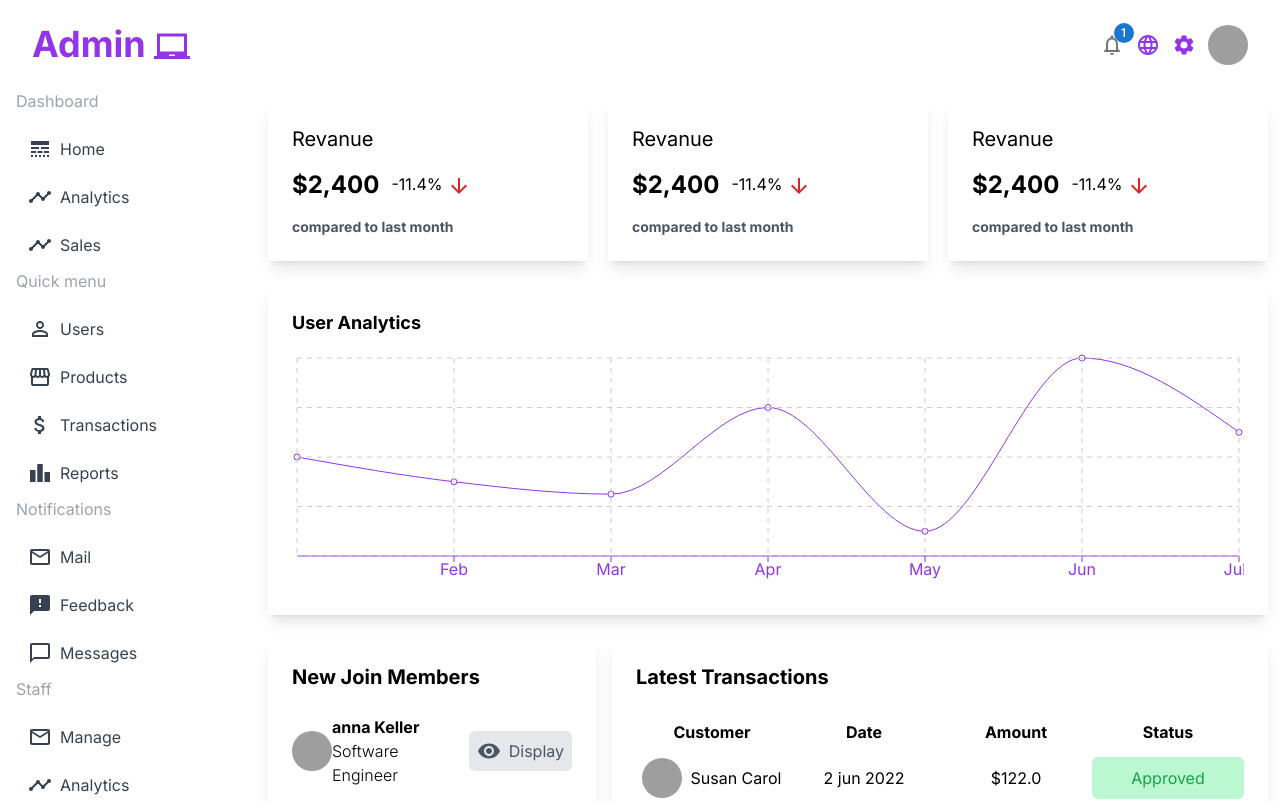
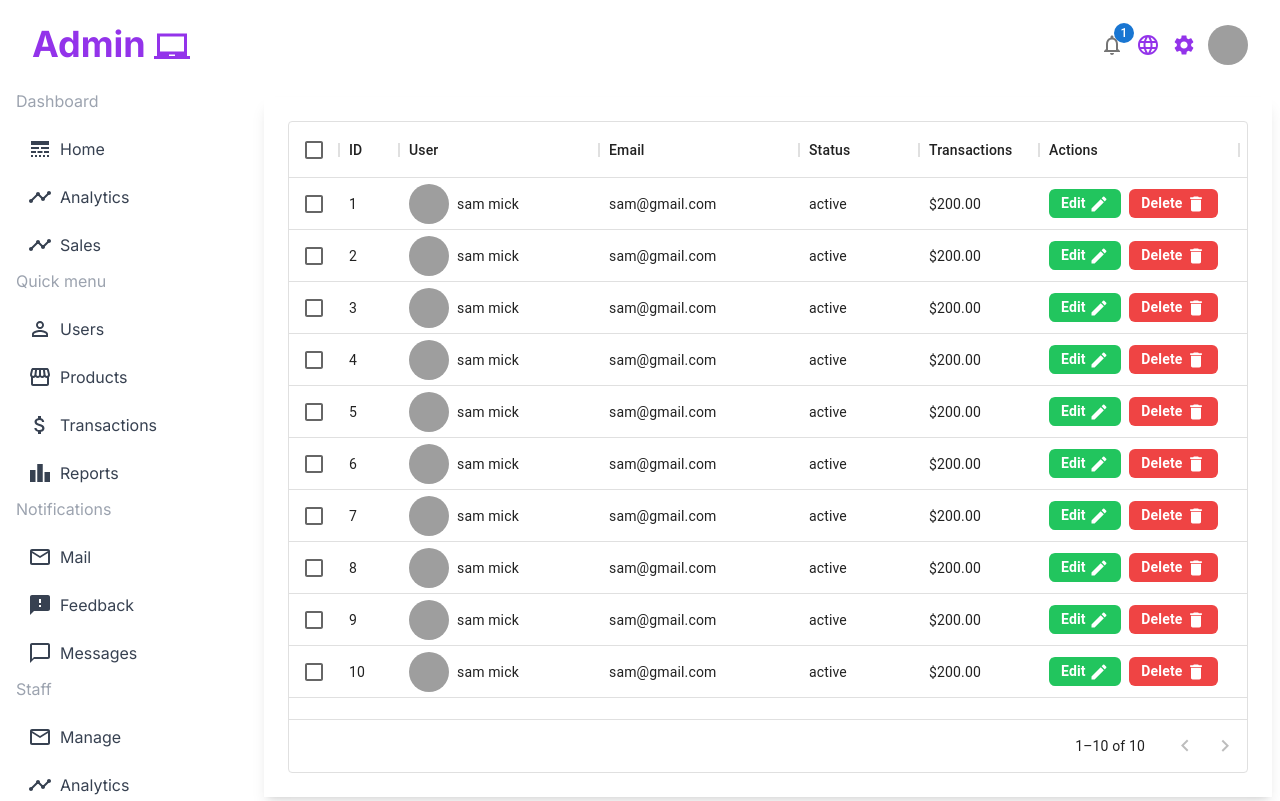
Before and after one commit to mohamed7799/react-admin-dashboard, a React (Create React App) app: page /users in a window 1280 px wide. Shown: the top 801 px of the page. Built offline with nearby package versions, Linux system fonts and the light colour scheme; grey boxes are pictures that could not be loaded.

Commit message:
build users page/component(UI)

```diff
--- a/package.json
+++ b/package.json
@@ -7,11 +7,13 @@
     "@emotion/styled": "^11.10.5",
     "@mui/icons-material": "^5.10.16",
     "@mui/material": "^5.10.17",
+    "@mui/x-data-grid": "^5.17.14",
     "@testing-library/jest-dom": "^5.16.5",
     "@testing-library/react": "^13.4.0",
     "@testing-library/user-event": "^13.5.0",
     "react": "^18.2.0",
     "react-dom": "^18.2.0",
+    "react-router-dom": "^6.4.5",
     "react-scripts": "5.0.1",
     "recharts": "^2.2.0",
     "web-vitals": "^2.1.4"
--- a/src/App.jsx
+++ b/src/App.jsx
@@ -1,6 +1,8 @@
+import { Route, Routes } from "react-router-dom";
 import SideBar from "./components/sideBar";
 import TopBar from "./components/TopBar";
 import Home from "./pages/home";
+import Users from "./pages/usres";
 
 const App = () => {
   return (
@@ -12,7 +14,10 @@ const App = () => {
         </div>
 
         <div className="flex-[4_4_0%] ">
-          <Home></Home>
+          <Routes>
+            <Route path="/home" element={<Home />} />
+            <Route path="/users" element={<Users />} />
+          </Routes>
         </div>
       </div>
     </main>
--- a/src/components/sideBar.jsx
+++ b/src/components/sideBar.jsx
@@ -10,6 +10,7 @@ import {
   ChatBubbleOutline,
   Error,
 } from "@mui/icons-material";
+import { Link } from "react-router-dom";
 
 const SideBar = () => {
   return (
@@ -17,9 +18,13 @@ const SideBar = () => {
       <div>
         <h3 className="sideBar-menu-title ">Dashboard</h3>
         <ul className=" text-gray-700">
-          <li className="sideBar-menu-list-item">
-            <LineStyle /> <span>Home</span>
-          </li>
+          <Link to="/home">
+            <li className="sideBar-menu-list-item">
+              <LineStyle />
+
+              <span>Home</span>
+            </li>
+          </Link>
           <li className="sideBar-menu-list-item">
             <Timeline />
             <span> Analytics</span>
@@ -33,9 +38,11 @@ const SideBar = () => {
       <div>
         <h3 className="sideBar-menu-title ">Quick menu</h3>
         <ul className=" text-gray-700">
-          <li className="sideBar-menu-list-item">
-            <PersonOutline /> <span>Users</span>
-          </li>
+          <Link to="/users">
+            <li className="sideBar-menu-list-item">
+              <PersonOutline /> <span>Users</span>
+            </li>
+          </Link>
           <li className="sideBar-menu-list-item">
             <Storefront />
             <span> Products</span>
--- /dev/null
+++ b/src/data/dummyData.js
@@ -0,0 +1,92 @@
+export const rows = [
+  {
+    id: 1,
+    username: "sam mick",
+    avatar:
+      "https://images.unsplash.com/photo-1570295999919-56ceb5ecca61?ixlib=rb-4.0.3&ixid=MnwxMjA3fDB8MHxwaG90by1wYWdlfHx8fGVufDB8fHx8&auto=format&fit=crop&w=580&q=80",
+    email: "sam@gmail.com",
+    status: "active",
+    transactions: "$200.00",
+  },
+  {
+    id: 2,
+    username: "sam mick",
+    avatar:
+      "https://images.unsplash.com/photo-1570295999919-56ceb5ecca61?ixlib=rb-4.0.3&ixid=MnwxMjA3fDB8MHxwaG90by1wYWdlfHx8fGVufDB8fHx8&auto=format&fit=crop&w=580&q=80",
+    email: "sam@gmail.com",
+    status: "active",
+    transactions: "$200.00",
+  },
+  {
+    id: 3,
+    username: "sam mick",
+    avatar:
+      "https://images.unsplash.com/photo-1570295999919-56ceb5ecca61?ixlib=rb-4.0.3&ixid=MnwxMjA3fDB8MHxwaG90by1wYWdlfHx8fGVufDB8fHx8&auto=format&fit=crop&w=580&q=80",
+    email: "sam@gmail.com",
+    status: "active",
+    transactions: "$200.00",
+  },
+  {
+    id: 4,
+    username: "sam mick",
+    avatar:
+      "https://images.unsplash.com/photo-1570295999919-56ceb5ecca61?ixlib=rb-4.0.3&ixid=MnwxMjA3fDB8MHxwaG90by1wYWdlfHx8fGVufDB8fHx8&auto=format&fit=crop&w=580&q=80",
+    email: "sam@gmail.com",
+    status: "active",
+    transactions: "$200.00",
+  },
+  {
+    id: 5,
+    username: "sam mick",
+    avatar:
+      "https://images.unsplash.com/photo-1570295999919-56ceb5ecca61?ixlib=rb-4.0.3&ixid=MnwxMjA3fDB8MHxwaG90by1wYWdlfHx8fGVufDB8fHx8&auto=format&fit=crop&w=580&q=80",
+    email: "sam@gmail.com",
+    status: "active",
+    transactions: "$200.00",
+  },
+  {
+    id: 6,
+    username: "sam mick",
+    avatar:
+      "https://images.unsplash.com/photo-1570295999919-56ceb5ecca61?ixlib=rb-4.0.3&ixid=MnwxMjA3fDB8MHxwaG90by1wYWdlfHx8fGVufDB8fHx8&auto=format&fit=crop&w=580&q=80",
+    email: "sam@gmail.com",
+    status: "active",
+    transactions: "$200.00",
+  },
+  {
+    id: 7,
+    username: "sam mick",
+    avatar:
+      "https://images.unsplash.com/photo-1570295999919-56ceb5ecca61?ixlib=rb-4.0.3&ixid=MnwxMjA3fDB8MHxwaG90by1wYWdlfHx8fGVufDB8fHx8&auto=format&fit=crop&w=580&q=80",
+    email: "sam@gmail.com",
+    status: "active",
+    transactions: "$200.00",
+  },
+  {
+    id: 8,
+    username: "sam mick",
+    avatar:
+      "https://images.unsplash.com/photo-1570295999919-56ceb5ecca61?ixlib=rb-4.0.3&ixid=MnwxMjA3fDB8MHxwaG90by1wYWdlfHx8fGVufDB8fHx8&auto=format&fit=crop&w=580&q=80",
+    email: "sam@gmail.com",
+    status: "active",
+    transactions: "$200.00",
+  },
+  {
+    id: 9,
+    username: "sam mick",
+    avatar:
+      "https://images.unsplash.com/photo-1570295999919-56ceb5ecca61?ixlib=rb-4.0.3&ixid=MnwxMjA3fDB8MHxwaG90by1wYWdlfHx8fGVufDB8fHx8&auto=format&fit=crop&w=580&q=80",
+    email: "sam@gmail.com",
+    status: "active",
+    transactions: "$200.00",
+  },
+  {
+    id: 10,
+    username: "sam mick",
+    avatar:
+      "https://images.unsplash.com/photo-1570295999919-56ceb5ecca61?ixlib=rb-4.0.3&ixid=MnwxMjA3fDB8MHxwaG90by1wYWdlfHx8fGVufDB8fHx8&auto=format&fit=crop&w=580&q=80",
+    email: "sam@gmail.com",
+    status: "active",
+    transactions: "$200.00",
+  },
+];
--- a/src/index.js
+++ b/src/index.js
@@ -3,9 +3,13 @@ import ReactDOM from "react-dom/client";
 import "./index.css";
 import App from "./App";
 
+import { BrowserRouter as Router } from "react-router-dom";
+
 const root = ReactDOM.createRoot(document.getElementById("root"));
 root.render(
   <React.StrictMode>
-    <App />
+    <Router>
+      <App />
+    </Router>
   </React.StrictMode>
 );
--- /dev/null
+++ b/src/pages/usres.jsx
@@ -0,0 +1,77 @@
+import { DataGrid } from "@mui/x-data-grid";
+import { Avatar } from "@mui/material";
+import { Delete, Edit } from "@mui/icons-material";
+import { Link } from "react-router-dom";
+import { useState } from "react";
+import { rows } from "../data/dummyData";
+
+const Users = () => {
+  const [data, setData] = useState(rows);
+
+  const deleteUser = (id) => {
+    setData(data.filter((item) => item.id !== id));
+  };
+
+  const columns = [
+    { field: "id", headerName: "ID", width: 60 },
+    {
+      field: "user",
+      headerName: "User",
+      width: 200,
+      renderCell: (params) => (
+        <div className="flex gap-2 items-center">
+          <Avatar alt="Remy Sharp" src={params.row.avatar} />
+          {params.row.username}
+        </div>
+      ),
+    },
+    { field: "email", headerName: "Email", width: 200 },
+    {
+      field: "status",
+      headerName: "Status",
+
+      width: 120,
+    },
+    {
+      field: "transactions",
+      headerName: "Transactions",
+
+      width: 120,
+    },
+    {
+      field: "actions",
+      headerName: "Actions",
+      width: 200,
+      renderCell: (params) => (
+        <div className="flex gap-2">
+          <Link to={"/users/" + params.row.id}>
+            <button className="bg-green-500 font-bold text-white px-3 py-1 rounded-md">
+              Edit <Edit fontSize="small"></Edit>
+            </button>
+          </Link>
+          <button
+            onClick={() => deleteUser(params.row.id)}
+            className="bg-red-500 font-bold text-white px-3 py-1 rounded-md"
+          >
+            Delete <Delete fontSize="small"></Delete>
+          </button>
+        </div>
+      ),
+    },
+  ];
+
+  return (
+    <div className="h-[700px] shadow-lg p-6 m-2">
+      <DataGrid
+        rows={data}
+        columns={columns}
+        pageSize={10}
+        rowsPerPageOptions={[10]}
+        checkboxSelection
+        disableSelectionOnClick
+      />
+    </div>
+  );
+};
+
+export default Users;
```
Also changed, not shown: 1 other file (tests, documents, lock files or other folders).
